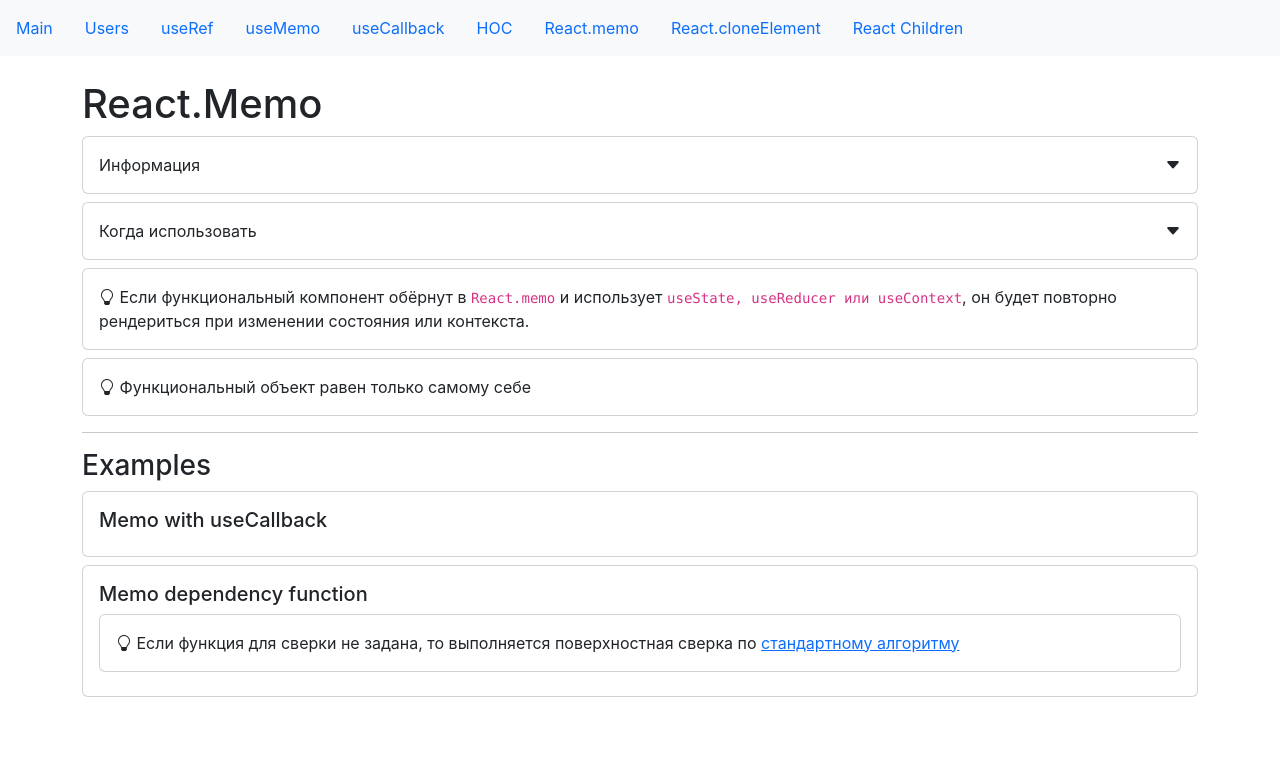
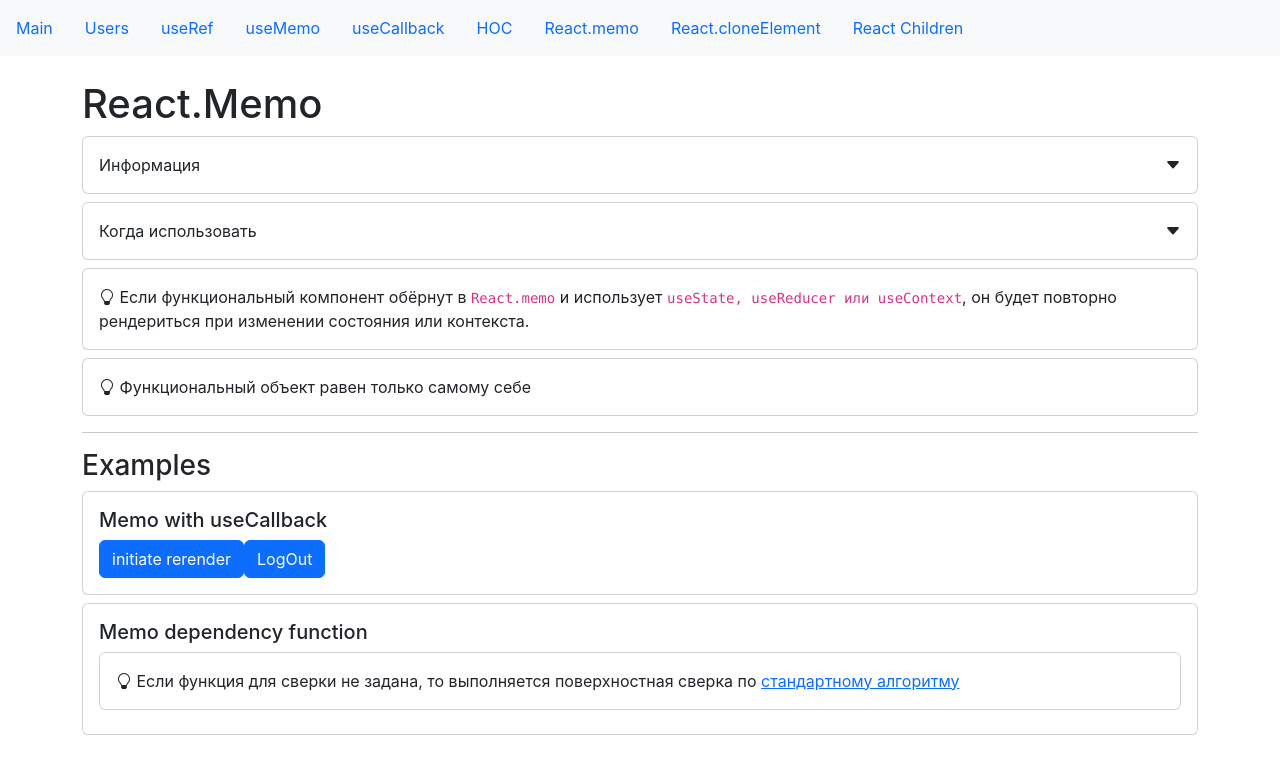
Before and after one commit to potapag/start-hooks, a React (Create React App) app: page /memo in a window 1280 px wide. Shown: the top 774 px of the page. Built offline with nearby package versions, Linux system fonts and the light colour scheme.

Commit message:
Peact.Memo

```diff
--- a/src/app/components/examples/memo/memoWithUseCallbackExample.jsx
+++ b/src/app/components/examples/memo/memoWithUseCallbackExample.jsx
@@ -1,5 +1,57 @@
+import React, { useCallback, useEffect, useState } from "react";
+import PropTypes from "prop-types";
+
+const LogOunButton = ({ onLogOut }) => {
+    useEffect(() => {
+        console.log("render button");
+    });
+    return (
+        <button className="btn btn-primary" onClick={onLogOut}>
+            LogOut
+        </button>
+    );
+};
+LogOunButton.propTypes = {
+    onLogOut: PropTypes.func
+};
+function areEqual(prevState, nextState) {
+    if (prevState.onLogOut !== nextState.onLogOut) {
+        return false;
+    }
+    return true;
+}
+
+// const MemoizedLogOutButton = React.memo(LogOunButton);
+// const MemoizedLogOutButton = React.memo(
+//     LogOunButton,
+//     (prevProps, nextProps) => {
+//         if (prevProps === nextProps) return true;
+//         return false;
+//     }
+// );
+const MemoizedLogOutButton = React.memo(LogOunButton, areEqual);
+
 const MemoWithUseCallbackExample = (props) => {
-    return null;
+    const [state, setState] = useState(false);
+    // const handleLogOut = () => {
+    //     localStorage.removeItem("auth");
+    // };
+    const handleLogOut = useCallback(() => {
+        localStorage.removeItem("auth");
+    }, [props]);
+
+    return (
+        <>
+            <button
+                className="btn btn-primary"
+                onClick={() => setState(!state)}
+            >
+                initiate rerender
+            </button>
+            {/* <LogOunButton onLogOut={handleLogOut} /> */}
+            <MemoizedLogOutButton onLogOut={handleLogOut} />
+        </>
+    );
 };
 
 export default MemoWithUseCallbackExample;
```
